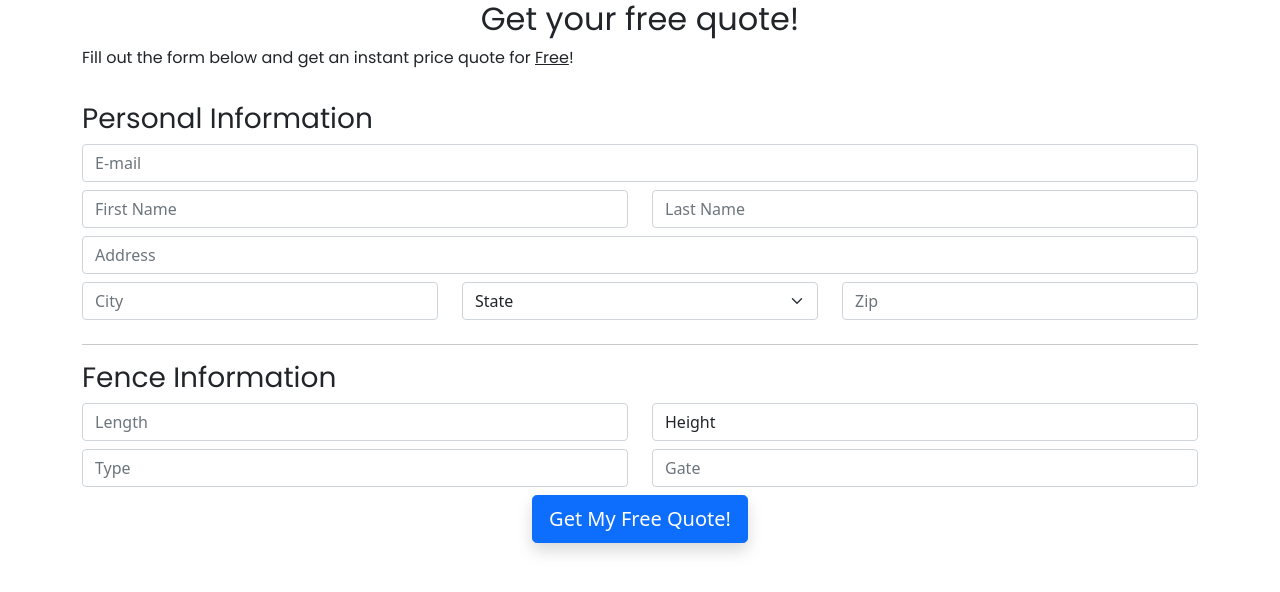
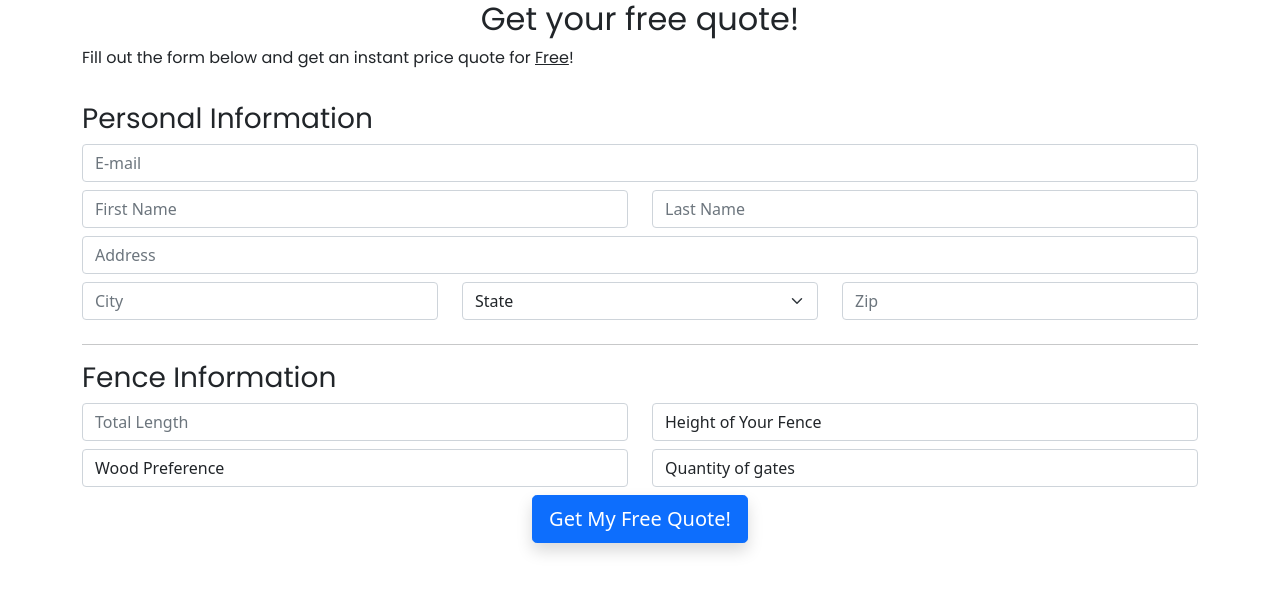
Before and after one commit to danielovieda/estimator, an Angular app: page /get-quote in a window 1280 px wide. Shown: the top 592 px of the page. Built offline with nearby package versions, Linux system fonts and the light colour scheme.

Commit message:
finished form; added service

```diff
--- a/src/app/app-routing.module.ts
+++ b/src/app/app-routing.module.ts
@@ -3,6 +3,7 @@ import { RouterModule, Routes } from '@angular/router';
 import { AppComponent } from './app.component';
 import { GetQuoteComponent } from './get-quote/get-quote.component';
 import { HomepageComponent } from './homepage/homepage.component';
+import { ShowQuoteComponent } from './show-quote/show-quote.component';
 
 const routes: Routes = [
   {
@@ -12,6 +13,10 @@ const routes: Routes = [
   {
     path: 'get-quote',
     component: GetQuoteComponent
+  },
+  {
+    path: 'show-quote',
+    component: ShowQuoteComponent
   }
 ];
 
--- a/src/app/app.module.ts
+++ b/src/app/app.module.ts
@@ -10,12 +10,14 @@ import { AppComponent } from './app.component';
 import { GetQuoteComponent } from './get-quote/get-quote.component';
 import { HomepageComponent } from './homepage/homepage.component';
 import { BrowserAnimationsModule } from '@angular/platform-browser/animations';
+import { ShowQuoteComponent } from './show-quote/show-quote.component';
 
 @NgModule({
   declarations: [
     AppComponent,
     GetQuoteComponent,
-    HomepageComponent
+    HomepageComponent,
+    ShowQuoteComponent
   ],
   imports: [
     BrowserModule,
--- a/src/app/get-quote/get-quote.component.html
+++ b/src/app/get-quote/get-quote.component.html
@@ -125,11 +125,11 @@
             <div class="row">
                 <div class="col-sm">
 
-                        <input class="form-control" placeholder="Length" formControlName="length">
+                        <input class="form-control" placeholder="Total Length" formControlName="length">
 
                         <div class="alert alert-danger p-1 border-start border-3 border-top-0 border-end-0 border-bottom-0 border-danger" role="alert"
                         *ngIf="length.touched && !length.valid">
-                            <small class="ms-2" *ngIf="!length.valid">This field is required.</small>
+                            <small class="ms-2" *ngIf="!length.valid">Total parameter length of the fence.</small>
                             <small class="ms-2" *ngIf="length.errors?.['pattern']">Numbers only represented in feet.</small>
                           </div>
 
@@ -137,14 +137,14 @@
                 <div class="col-sm">
 
                         <select class="form-control" formControlName="height">
-                            <option value="" seleced>Height</option>
+                            <option value="" seleced>Height of Your Fence</option>
                             <option value="6">6 Foot</option>
                             <option value="8">8 Foot</option>
                         </select>
 
                         <div class="alert alert-danger p-1 border-start border-3 border-top-0 border-end-0 border-bottom-0 border-danger" role="alert"
                         *ngIf="height.touched && !height.valid">
-                            <small class="ms-2" *ngIf="!height.valid">This field is required.</small>
+                            <small class="ms-2" *ngIf="!height.valid">Please select the height of your fence.</small>
 
                           </div>
 
@@ -154,12 +154,35 @@
             <div class="row">
                 <div class="col-sm">
 
-                        <input class="form-control" placeholder="Type" formControlName="type">
+                        <select class="form-control" placeholder="Type" formControlName="type">
+                            <option value="" selected>Wood Preference</option>
+                            <option value="1">Redwood</option>
+                            <option value="2">Plywood</option>
+                            <option value="3">Cedar</option>
+                            <option value="4">Beachwood</option>
+                        </select>
+                        <div class="alert alert-danger p-1 border-start border-3 border-top-0 border-end-0 border-bottom-0 border-danger" role="alert"
+                        *ngIf="type.touched && !type.valid">
+                            <small class="ms-2" *ngIf="!type.valid">This field is required.</small>
+
+                          </div>
 
                 </div>
                 <div class="col-sm">
 
-                        <input class="form-control" placeholder="Gate" formControlName="gate">
+                        <select class="form-control" placeholder="Gate" formControlName="gate">
+                            <option value="">Quantity of gates</option>
+                            <option value="0">No gates</option>
+                            <option value="1">1 gates</option>
+                            <option value="2">2 gates</option>
+                            <option value="3">3 gates</option>
+                            <option value="custom">Custom</option>
+                        </select>
+                        <div class="alert alert-danger p-1 border-start border-3 border-top-0 border-end-0 border-bottom-0 border-danger" role="alert"
+                        *ngIf="gate.touched && !gate.valid">
+                            <small class="ms-2" *ngIf="!gate.valid">This field is required.</small>
+
+                          </div>
 
                 </div>
             </div>
--- a/src/app/get-quote/get-quote.component.ts
+++ b/src/app/get-quote/get-quote.component.ts
@@ -1,5 +1,7 @@
 import { Component, OnInit } from '@angular/core';
 import { FormControl, FormGroup, Validators } from '@angular/forms';
+import { QuotesService } from '../quotes.service';
+import { Router } from '@angular/router';
 
 @Component({
   selector: 'app-get-quote',
@@ -11,7 +13,7 @@ export class GetQuoteComponent implements OnInit {
   quoteForm: any
 
 
-  constructor() { }
+  constructor(private service: QuotesService, private router: Router) { }
 
   ngOnInit(): void {
 
@@ -47,7 +49,8 @@ export class GetQuoteComponent implements OnInit {
     this.validateForm(this.quoteForm.get('fence'))
 
     if (this.quoteForm.valid) {
-
+      this.service.setQuote(this.quoteForm.value)
+      this.router.navigate(['/show-quote'])
     }
   }
 
--- /dev/null
+++ b/src/app/quotes.service.ts
@@ -0,0 +1,59 @@
+import { Injectable } from '@angular/core';
+
+@Injectable({
+  providedIn: 'root'
+})
+export class QuotesService {
+  quote: any
+  cost: any
+
+  constructor() { }
+
+  setQuote(quote: any) {
+    this.quote = quote
+  }
+
+  getQuote() {
+    return this.quote
+  }
+
+  calculateQuote() {
+    let costPerFoot = 46
+    let costPerGate = 350
+    let length = this.quote.fence.length
+    let height = this.quote.fence.height
+    let type = this.quote.fence.type
+    let gates = this.quote.fence.gate
+
+    let subtotal = length * costPerFoot
+    console.log('subtotal:',subtotal)
+    height === 6 ? subtotal = subtotal * 1.2 : subtotal = subtotal * 1.3
+    console.log('subtotal:',subtotal)
+
+    let costOfGates = costPerGate * gates
+
+    switch(type) {
+      case "1":
+        subtotal = subtotal * 1.05
+        break
+      case "2":
+        subtotal = subtotal * 1.07
+        break
+      case "3":
+        subtotal = subtotal * 1.1
+        break
+      case "4":
+        subtotal = subtotal * 1.12
+        break
+      default:
+        break
+    }
+
+    console.log('subtotal:',subtotal)
+
+
+
+
+  }
+
+}
--- /dev/null
+++ b/src/app/show-quote/show-quote.component.html
@@ -0,0 +1,12 @@
+<div class="container-fluid">
+    <div class="row">
+        <div class="col-sm">
+            {{ quote | json }}
+        </div>
+    </div>
+    <div class="row">
+        <div class="col-sm">
+            <div class="btn btn-primary" (click)="calc()">Calc</div>
+        </div>
+    </div>
+</div>
--- /dev/null
+++ b/src/app/show-quote/show-quote.component.ts
@@ -0,0 +1,27 @@
+import { Component, OnInit } from '@angular/core';
+import { QuotesService } from '../quotes.service';
+import { Router } from '@angular/router';
+
+@Component({
+  selector: 'app-show-quote',
+  templateUrl: './show-quote.component.html',
+  styleUrls: ['./show-quote.component.scss']
+})
+export class ShowQuoteComponent implements OnInit {
+
+  quote: any
+
+  constructor(private service: QuotesService, private router: Router) { }
+
+  ngOnInit(): void {
+    this.quote = this.service.getQuote()
+    if (!this.quote) {
+      this.router.navigate(['get-quote'])
+    }
+  }
+
+  calc() {
+    this.service.calculateQuote()
+  }
+
+}
```
Also changed, not shown: src/app/show-quote/show-quote.component.scss (added), 2 other files (tests, documents, lock files or other folders).
